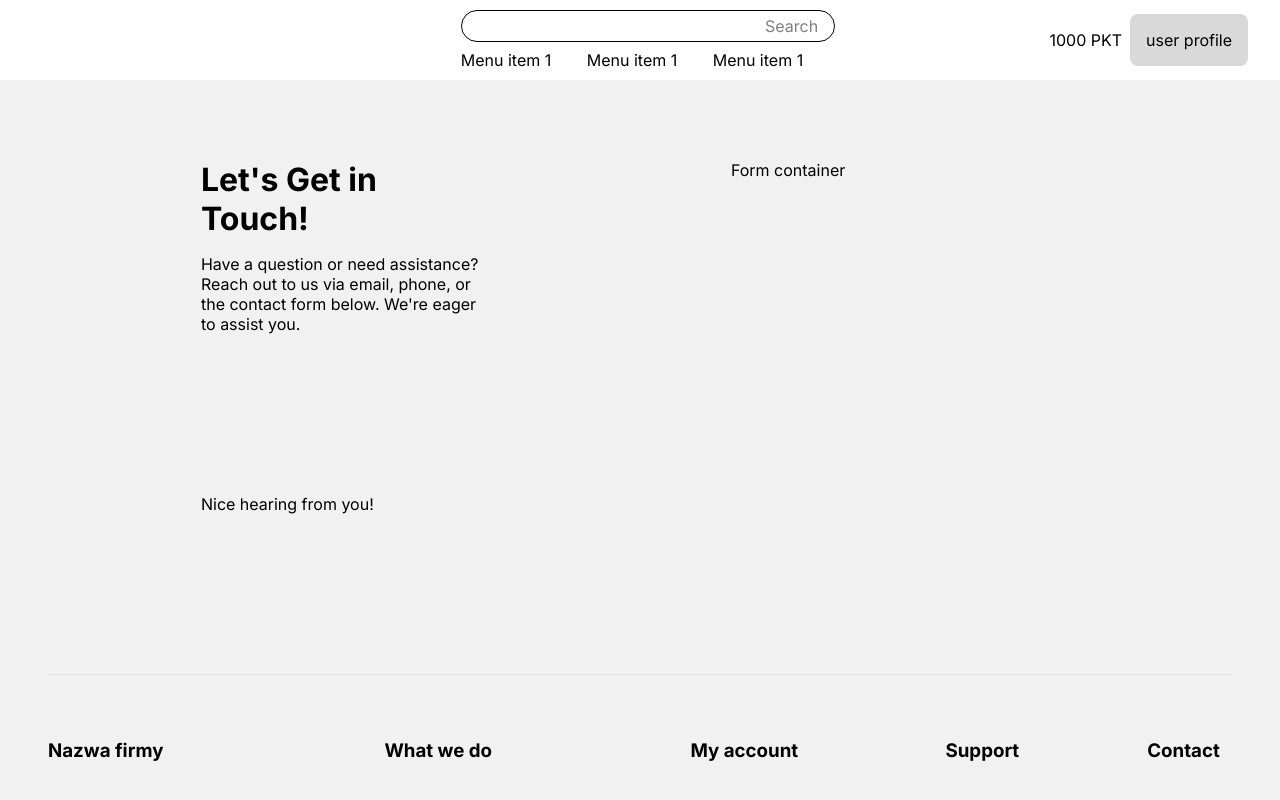
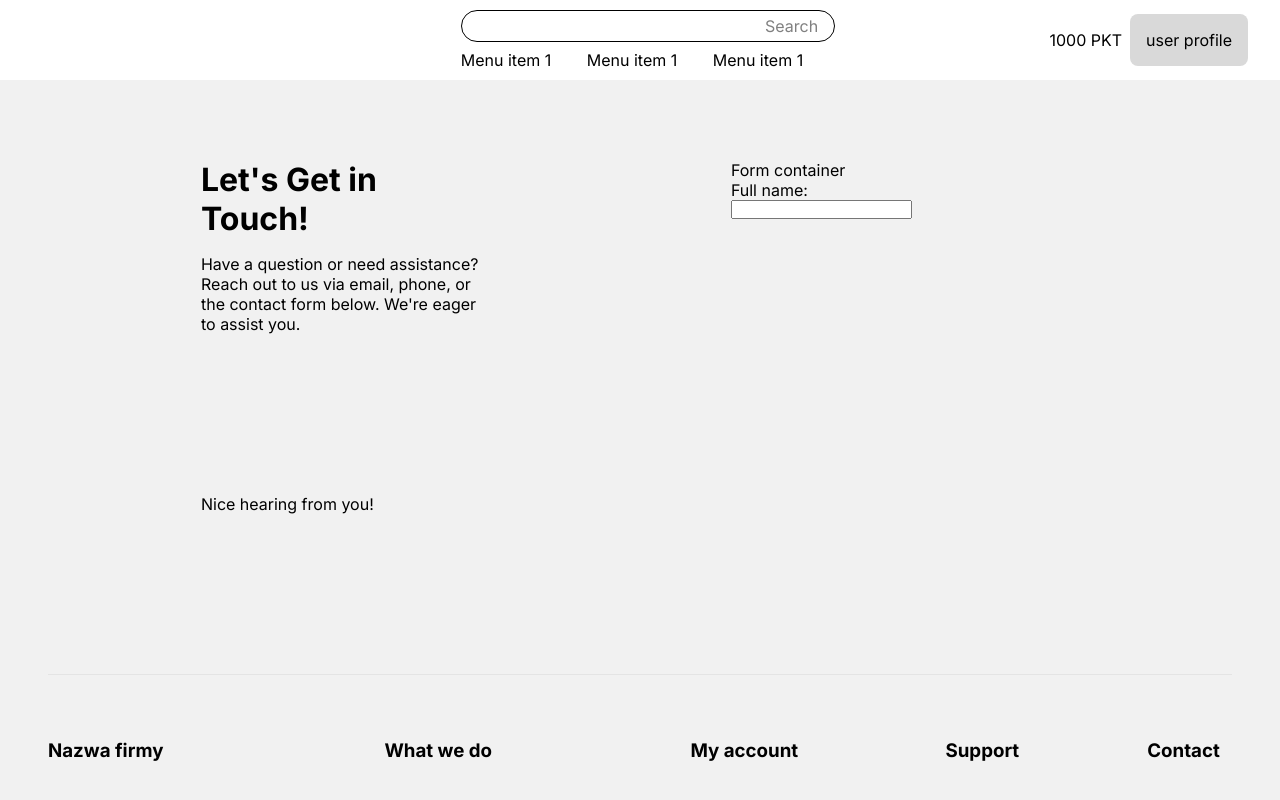
Before and after one commit to JohnyProduction/loyalty-program-app, a Next.js app: page /contact-us in a window 1280 px wide. Shown: the top 800 px of the page. Built offline with nearby package versions, Linux system fonts and the light colour scheme.

Commit message:
initial of input string

```diff
--- a/src/app/contact-us/form-container.tsx
+++ b/src/app/contact-us/form-container.tsx
@@ -1,9 +1,11 @@
 import styles from '@/styles/app/contact-us/page.module.scss';
+import { InputString } from '@/components/common/inputs/input-string';
 
 export function FormContainer() {
     return (
         <div className={styles['contact-us-page__form-container__form-container']}>
             Form container
+            <InputString label={'Full name'} name={'full-name'} />
         </div>
     );
 }
--- /dev/null
+++ b/src/components/common/inputs/input-string.tsx
@@ -0,0 +1,15 @@
+import styles from '@/styles/components/common/inputs/input-string.module.scss';
+
+interface InputStringProps {
+    label: string;
+    name: string;
+}
+
+export function InputString({ label, name }: InputStringProps) {
+    return (
+        <div className={styles['input-string']}>
+            <label htmlFor={name}>{label}:</label>
+            <input type="string" name={name} />
+        </div>
+    );
+}
--- /dev/null
+++ b/src/styles/components/common/inputs/input-string.module.scss
@@ -0,0 +1,5 @@
+.input-string {
+    > label, > input {
+        display: block;
+    }
+}
```
